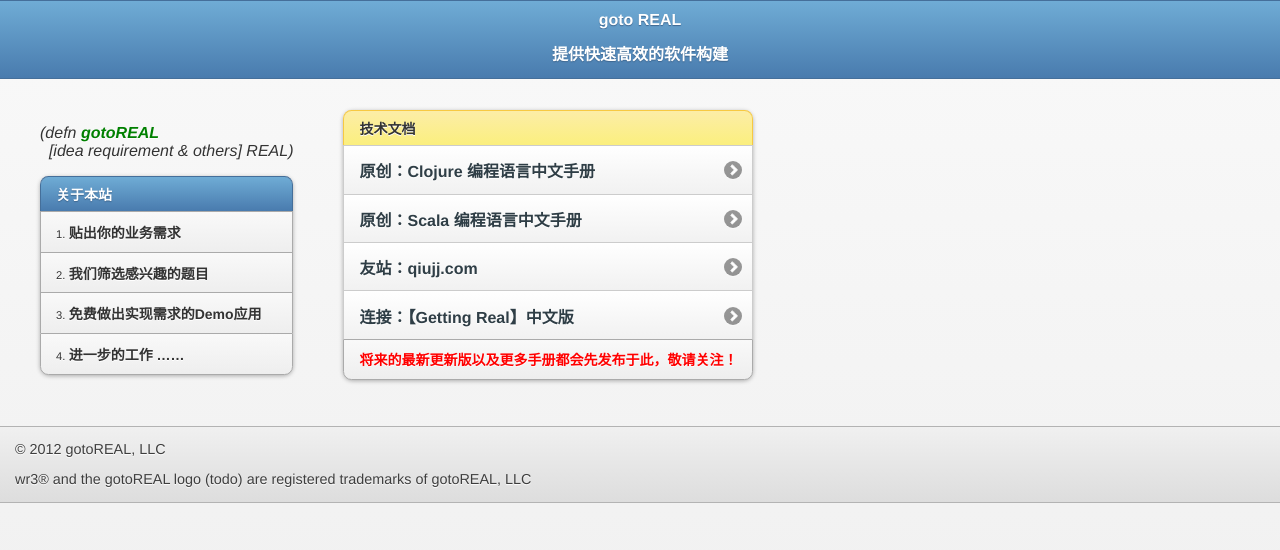
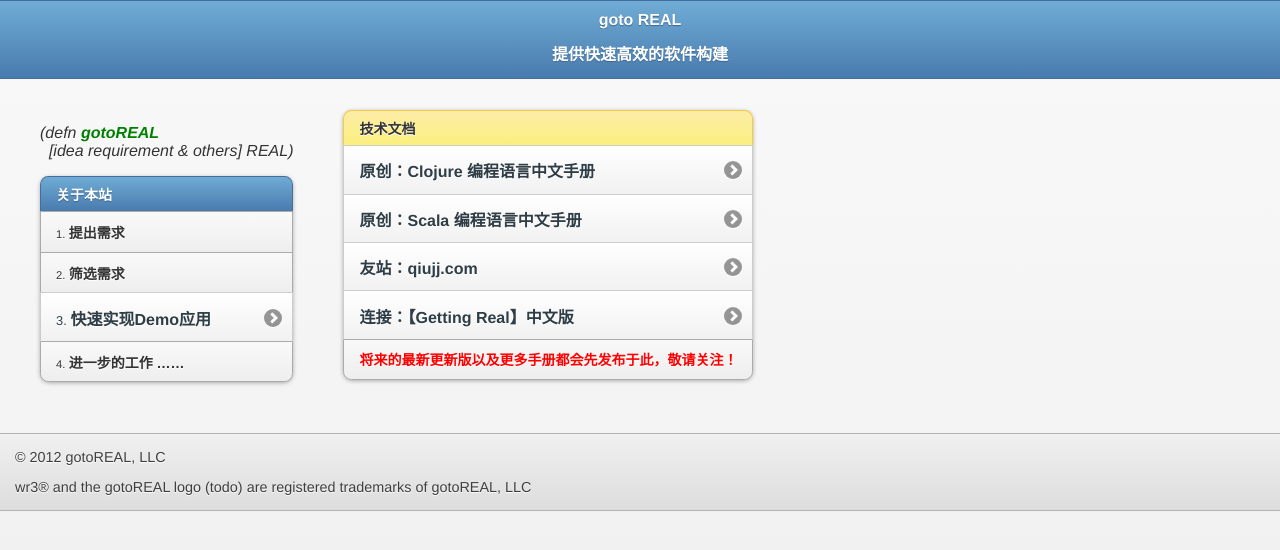
Before and after one commit to jamesqiu/gotoreal.com, a plain HTML site: page index.html in a window 1280 px wide. Drawn offline with Linux system fonts and the light colour scheme.

Commit message:
增加grade连接

```diff
--- a/index.html
+++ b/index.html
@@ -42,9 +42,9 @@
 		  <div><i>(defn <font color=green><b>gotoREAL</b></font> <br/> &nbsp; [idea requirement & others] REAL) </i></div>
 		<ol data-role="listview" data-inset="true" data-theme="c" data-dividertheme="b">
 			<li data-role="list-divider">关于本站</li>
-			<li>贴出你的业务需求</li>
-			<li>我们筛选感兴趣的题目</li>
-			<li>免费做出实现需求的Demo应用</li>
+			<li>提出需求</li>
+			<li>筛选需求</li>
+			<li><a href="/c/grade" target="_blank">快速实现Demo应用</a></li>
 			<li>进一步的工作 ……</li>
 		</ol>
 	  </div>
```
